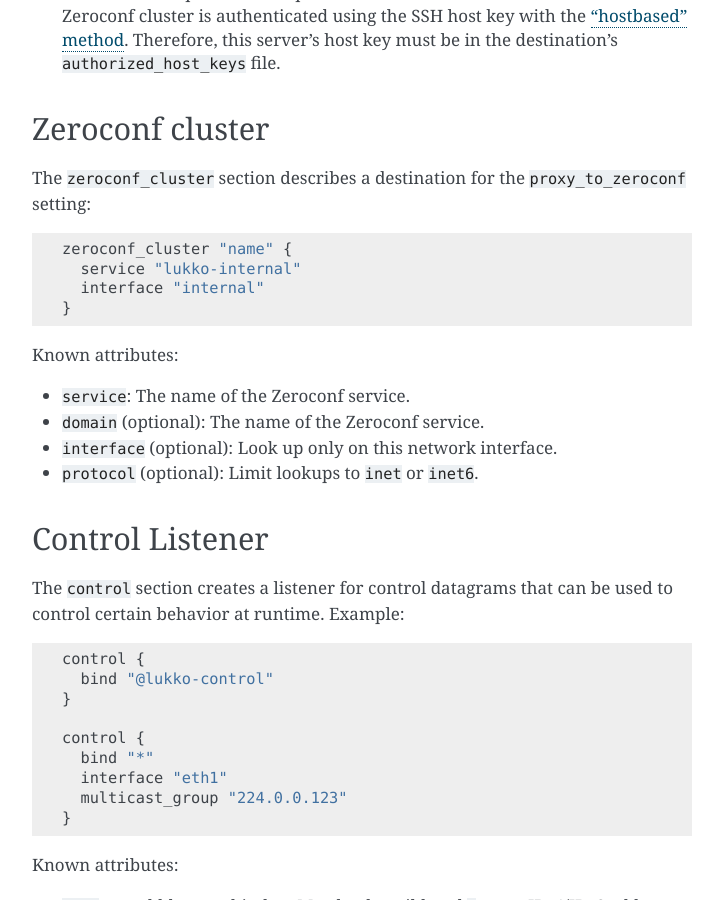
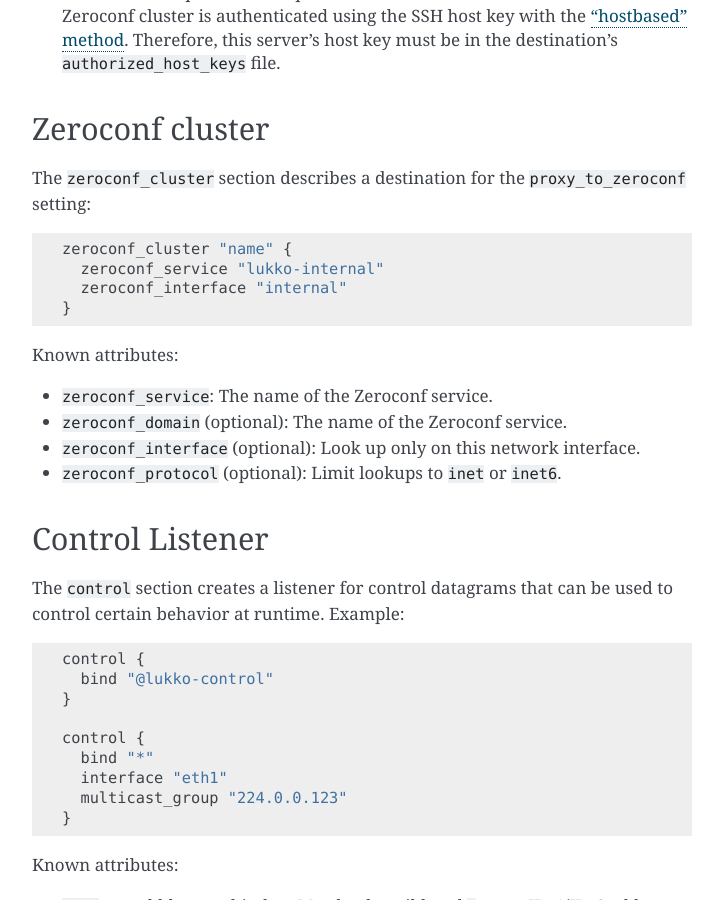
Before and after one commit to CM4all/lukko, a Sphinx documentation site: the page built from doc/index.rst, in a window 1280 px wide and 900 px high, scrolled down 1760 px. Shown: the whole window, without its empty margins (388-1111 px from the left). Built offline with Sphinx 7.4.7, drawn with Linux system fonts in a browser that asks for light colours.

Commit message:
lib/avahi/ExplorerConfig: add "zeroconf_" prefix to option names

```diff
--- a/doc/index.rst
+++ b/doc/index.rst
@@ -111,19 +111,19 @@
 ``proxy_to_zeroconf`` setting::
 
   zeroconf_cluster "name" {
-    service "lukko-internal"
-    interface "internal"
+    zeroconf_service "lukko-internal"
+    zeroconf_interface "internal"
   }
 
 Known attributes:
 
-- ``service``: The name of the Zeroconf service.
+- ``zeroconf_service``: The name of the Zeroconf service.
 
-- ``domain`` (optional): The name of the Zeroconf service.
+- ``zeroconf_domain`` (optional): The name of the Zeroconf service.
 
-- ``interface`` (optional): Look up only on this network interface.
+- ``zeroconf_interface`` (optional): Look up only on this network interface.
 
-- ``protocol`` (optional): Limit lookups to ``inet`` or ``inet6``.
+- ``zeroconf_protocol`` (optional): Limit lookups to ``inet`` or ``inet6``.
 
 
 Control Listener
```
